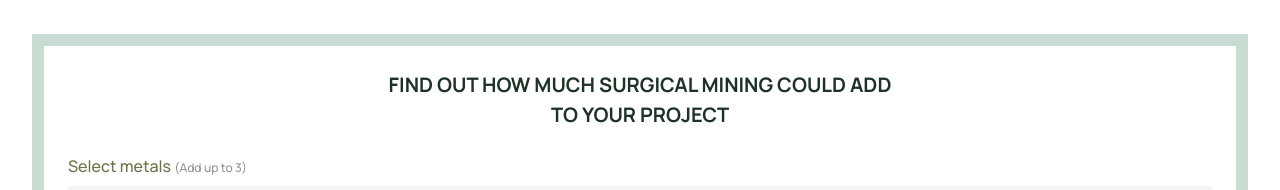
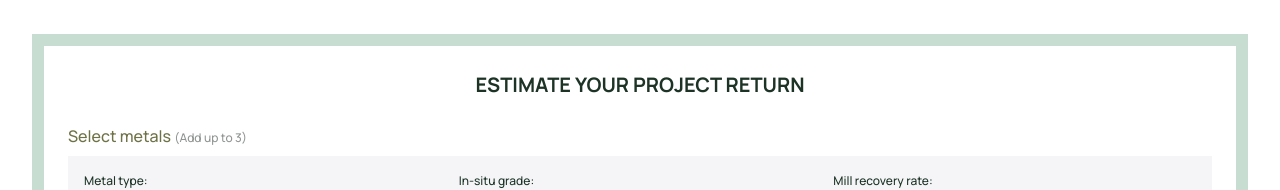
Before and after one commit to leonazava/nvm, a React (Vite) app: page / in a window 1280 px wide. Shown: the part 375-565 px from the top of the page. Built offline with nearby package versions, Linux system fonts and the light colour scheme.

Commit message:
changed calculator heading text

```diff
--- a/src/routes/calculator/Calculator.tsx
+++ b/src/routes/calculator/Calculator.tsx
@@ -29,6 +29,7 @@ function Calculator(props: any) {
   }, []);
 
   const [state, setState] = useState(inputs);
+  const [isSubmitting, setIsSubmitting] = useState(false);
   const [err, setErr] = useState<null | string>(null);
 
   function updateInputs(key: string) {
@@ -40,9 +41,12 @@ function Calculator(props: any) {
   }
 
   async function handleSubmit() {
+    if (isSubmitting) return;
+    setIsSubmitting(true);
     const err = handleValidation({ ...state })();
     setErr(err);
     if (err) {
+      setIsSubmitting(false);
       return;
     }
     const formData = new FormData();
@@ -60,8 +64,11 @@ function Calculator(props: any) {
     formData.append("start_depth", state.Start_depth);
     const res = await axios.post(
       "https://novamera.fruitfulsource.com/",
+      // "http://localhost:8080",
       formData
     );
+    // const res = await axios.post("http://localhost:8080/", formData);
+    setIsSubmitting(false);
     props.setData({ inputs: { ...state }, outputs: { ...res.data } });
   }
 
@@ -91,7 +98,7 @@ function Calculator(props: any) {
       </article>
       <div className="Calculator__form wrapper">
         <div className="Calculator__form container">
-          <h2>Find out how much surgical mining could add to your project</h2>
+          <h2>ESTIMATE YOUR PROJECT RETURN</h2>
           <Metals update={updateInputs("Metals")} />
           <VeinWidth update={updateInputs("Vein_width")} />
           <ApproximateTonnage update={updateInputs("Approx_tonnage")} />
```
